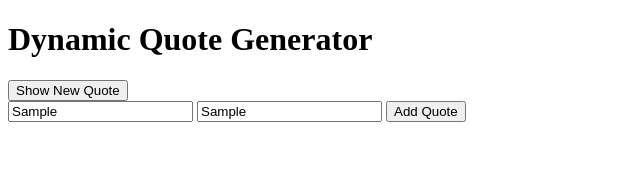
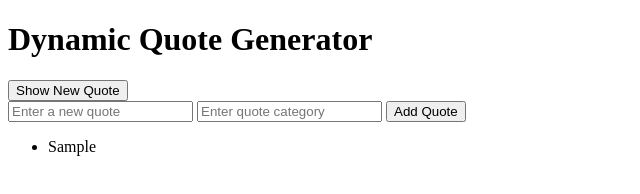
Before and after one commit to MPHDigital-RSA/alx_fe_javascript, a plain HTML site: page dom-manipulation/index.html in a window 1280 px wide. Both pictures are taken after typing "Sample", "Sample" into the empty fields and a click on the button "Add Quote". Shown: the whole page, without its empty margins (0-640 px from the left). Drawn offline with Linux system fonts and the light colour scheme.

Commit message:
index.html and script.js files created

```diff
--- a/dom-manipulation/index.html
+++ b/dom-manipulation/index.html
@@ -16,6 +16,8 @@
         <input id="newQuoteText" type="text" placeholder="Enter a new quote" />
         <input id="newQuoteCategory" type="text" placeholder="Enter quote category" />
         <button onclick="addQuote()">Add Quote</button>
+
+        <ul id="u-list"></ul>
     </div>
 
     <script src="script.js"></script>
--- a/dom-manipulation/script.js
+++ b/dom-manipulation/script.js
@@ -57,10 +57,16 @@ function addQuote () {
 
     quotes.push(newObj)
 
-    document.getElementById('createAddQuoteForm').value = "";
+    const li = document.createElement("li");
+    li.textContent = createAddQuoteForm;
+
+    document.getElementById("u-list").appendChild(li);
+
+    document.getElementById('newQuoteText').value = "";
     document.getElementById('newQuoteCategory').value = "";
 
-    console.log(quotes)
+    // console.log(quotes)
+
 
 }
 
```
